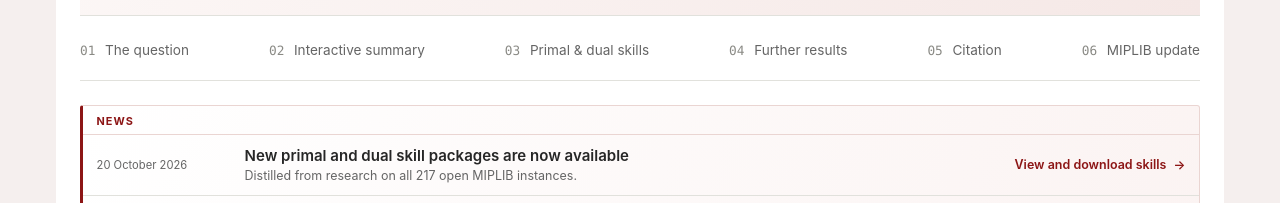
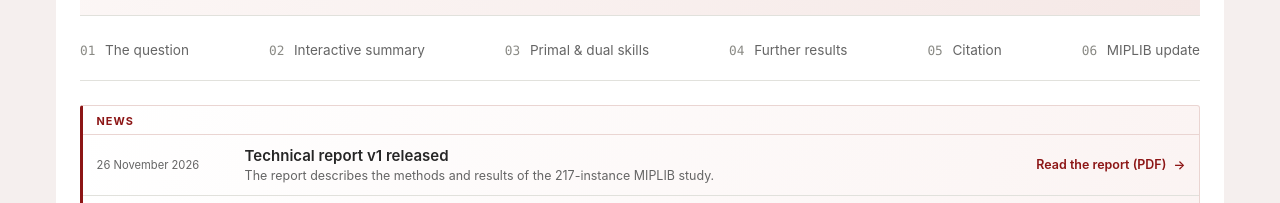
Before and after one commit to LLM4MIP/llm4mip.github.io, a plain HTML site: page index.html in a window 1280 px wide. Shown: the part 553-756 px from the top of the page. Drawn offline with Linux system fonts and the light colour scheme.

Commit message:
Announce the technical report v1 release

```diff
--- a/index.html
+++ b/index.html
@@ -75,6 +75,14 @@
         <section id="news" class="section news-section" aria-labelledby="news-heading">
           <h2 id="news-heading">News</h2>
           <div class="news-list">
+            <article id="news-technical-report" class="news-item" aria-labelledby="news-technical-report-heading">
+              <time datetime="2026-11-26">26 November 2026</time>
+              <div class="news-copy">
+                <h3 id="news-technical-report-heading">Technical report v1 released</h3>
+                <p>The report describes the methods and results of the 217-instance MIPLIB study.</p>
+              </div>
+              <a class="news-action" href="technical-report.pdf">Read the report (PDF) <span aria-hidden="true">→</span></a>
+            </article>
             <article class="news-item">
               <time datetime="2026-10-20">20 October 2026</time>
               <div class="news-copy">
```
